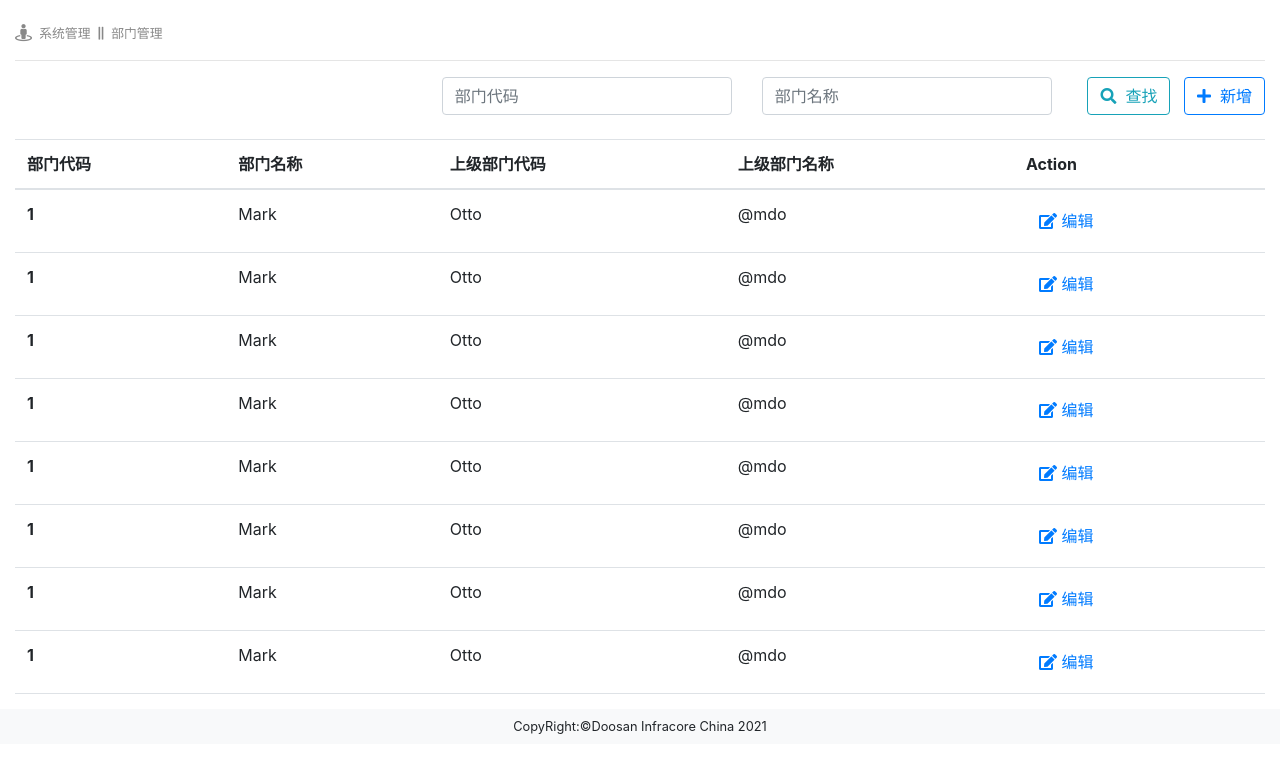
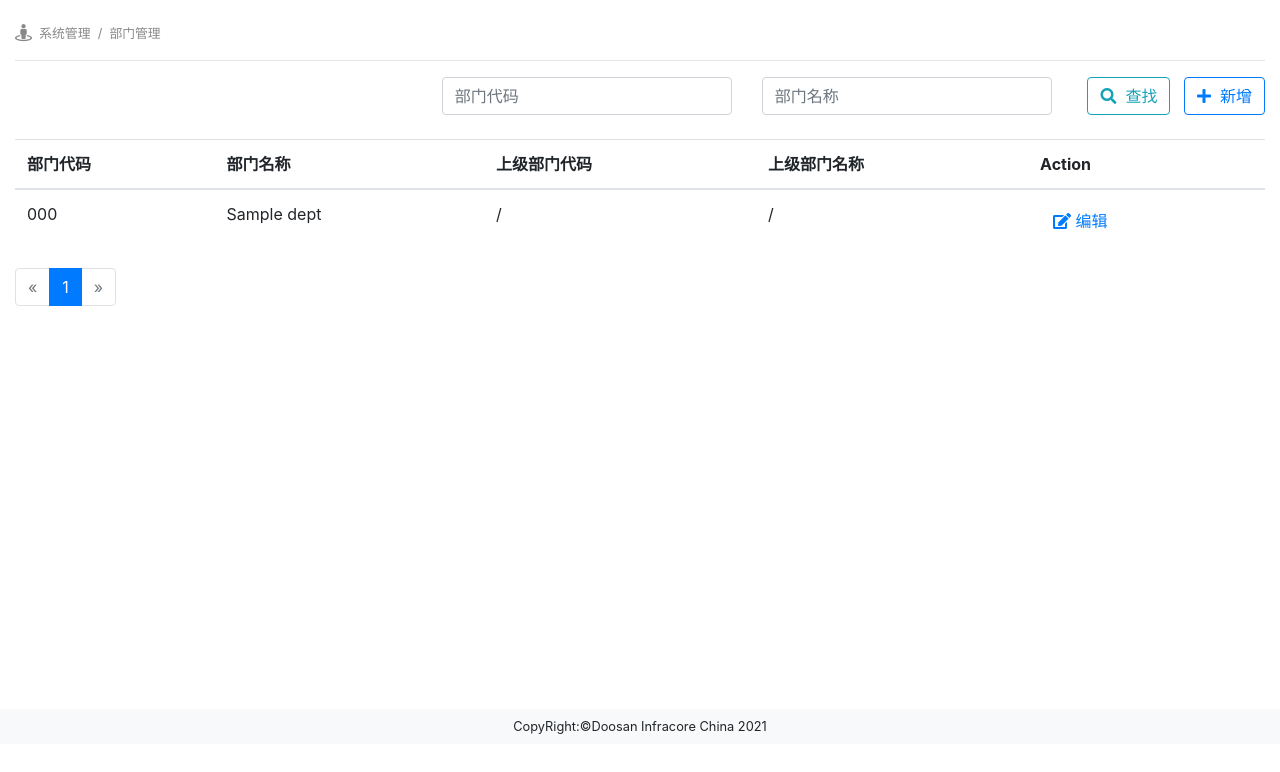
Before and after one commit to ItManHarry/pm, a Flask app: page /org/index in a window 1280 px wide. Shown: the part 56-828 px from the top of the page. After the commit the page ends 790 px from the top, so only its background shows below. Run offline with Flask 2, Linux system fonts and the light colour scheme; a user stored in the database is signed in; tables that the repository leaves empty hold one stand-in row (values such as "Sample post"); some libraries are stand-ins or nearby versions.

Commit message:
department add

```diff
--- a/pm/configs.py
+++ b/pm/configs.py
@@ -4,6 +4,7 @@ test_db = os.getenv('TEST_DB')
 pro_db = os.getenv('PRO_DB')
 class GlobalConfig():
     SECRET_KEY = os.getenv('SECRET_KEY', '123456789qazxswedcvfr!@#@452631')
+    ITEM_COUNT_PER_PAGE = 10
 class DevelopConfig(GlobalConfig):
     SQLALCHEMY_TRACK_MODIFICATIONS = False
     SQLALCHEMY_DATABASE_URI = os.getenv('DEVELOP_DATABASE_URL', dev_db)
--- /dev/null
+++ b/pm/forms/sys/org.py
@@ -0,0 +1,18 @@
+from flask_wtf import FlaskForm
+from wtforms import StringField, SelectField
+from wtforms.validators import DataRequired, Length, Email, Regexp, EqualTo
+from wtforms import ValidationError, validators
+from pm.models import BizDept
+class OrgSearchForm(FlaskForm):
+    code = StringField('部门代码', [validators.optional()])
+    name = StringField('部门名称', [validators.optional()])
+class OrgForm(FlaskForm):
+    '''departments = BizDept.query.order_by(BizDept.code.desc()).all()
+    department_list = []
+    for department in departments:
+        department_list.append((department.id, department.name))
+    print('Dept list is >>>>>>>>>> ', department_list)
+    '''
+    code = StringField('部门代码', validators=[DataRequired('请输入部门代码！')])
+    name = StringField('部门名称', validators=[DataRequired('请输入部门名称！')])
+    parent = SelectField('上级部门', [validators.optional()], choices=[])
--- a/pm/templates/sys/org/index.html
+++ b/pm/templates/sys/org/index.html
@@ -1,24 +1,26 @@
 {% extends 'base.html' %}
-{% block title %}用户管理{% endblock %}
+{% from 'bootstrap/pagination.html' import render_pagination with context %}
+{% block title %}部门管理{% endblock %}
 {% block main %}
 <div class="container-fluid" style="margin-top:20px;">
     <div class="row">
         <div class="col">
-            <small style="color:#888;"><i class="fas fa-lg fa-street-view"></i>&nbsp;&nbsp;系统管理&nbsp;&nbsp;<i class="fas fa-grip-lines-vertical"></i>&nbsp;&nbsp;部门管理 {{g.nav}}</small>
+            <small style="color:#888;"><i class="fas fa-lg fa-street-view"></i>&nbsp;&nbsp;系统管理&nbsp;&nbsp;/&nbsp;&nbsp;部门管理</small>
         </div>
     </div>
     <hr>
     <form method="post">
       <div class="row">
         <div class="col-3 offset-4 text-right">
-            <input type="text" class="form-control" placeholder="部门代码">
+            {{form.csrf_token}}
+            {{form.code(class='form-control', placeholder='部门代码')}}
         </div>
         <div class="col-3 text-right">
-            <input type="text" class="form-control" placeholder="部门名称">
+            {{form.name(class='form-control', placeholder='部门名称')}}
         </div>
         <div class="col-2 text-right">
-            <button class="btn btn-outline-info"><i class="fas fa-search"></i>&nbsp;&nbsp;查找</button>&nbsp;&nbsp;
-            <a class="btn btn-outline-primary" href="#"><i class="fas fa-plus"></i>&nbsp;&nbsp;新增</a>
+            <button class="btn btn-outline-info" type="submit"><i class="fas fa-search"></i>&nbsp;&nbsp;查找</button>&nbsp;&nbsp;
+            <a class="btn btn-outline-primary" href="{{url_for('org.add')}}"><i class="fas fa-plus"></i>&nbsp;&nbsp;新增</a>
         </div>
       </div>
     </form><br>
@@ -33,88 +35,25 @@
         </tr>
       </thead>
       <tbody>
+        {% if orgs %}
+            {% for org in orgs %}
                 <tr>
-            <th scope="row">1</th>
-            <td>Mark</td>
-            <td>Otto</td>
-            <td>@mdo</td>
+                    <td>{{org.code}}</td>
+                    <td>{{org.name}}</td>
+                    <td>{{org.my_parent_dept.code if org.my_parent_dept else '/'}}</td>
+                    <td>{{org.my_parent_dept.name if org.my_parent_dept else '/'}}</td>
                     <td>
                         <a href="#" class="btn btn-link"><i class="fas fa-edit"></i>&nbsp;编辑</a>
                     </td>
                 </tr>
+            {%endfor%}
+        {% else %}
             <tr>
-            <th scope="row">1</th>
-            <td>Mark</td>
-            <td>Otto</td>
-            <td>@mdo</td>
-            <td>
-                <a href="#" class="btn btn-link"><i class="fas fa-edit"></i>&nbsp;编辑</a>
-            </td>
+                <td colspan="5" class="text-center"><small>目前没有维护任何部门信息!!!</small></td>
             </tr>
-      <tr>
-            <th scope="row">1</th>
-            <td>Mark</td>
-            <td>Otto</td>
-            <td>@mdo</td>
-            <td>
-                <a href="#" class="btn btn-link"><i class="fas fa-edit"></i>&nbsp;编辑</a>
-            </td>
-        </tr>
-      <tr>
-            <th scope="row">1</th>
-            <td>Mark</td>
-            <td>Otto</td>
-            <td>@mdo</td>
-            <td>
-                <a href="#" class="btn btn-link"><i class="fas fa-edit"></i>&nbsp;编辑</a>
-            </td>
-        </tr>
-      <tr>
-            <th scope="row">1</th>
-            <td>Mark</td>
-            <td>Otto</td>
-            <td>@mdo</td>
-            <td>
-                <a href="#" class="btn btn-link"><i class="fas fa-edit"></i>&nbsp;编辑</a>
-            </td>
-        </tr>
-      <tr>
-            <th scope="row">1</th>
-            <td>Mark</td>
-            <td>Otto</td>
-            <td>@mdo</td>
-            <td>
-                <a href="#" class="btn btn-link"><i class="fas fa-edit"></i>&nbsp;编辑</a>
-            </td>
-        </tr>
-      <tr>
-            <th scope="row">1</th>
-            <td>Mark</td>
-            <td>Otto</td>
-            <td>@mdo</td>
-            <td>
-                <a href="#" class="btn btn-link"><i class="fas fa-edit"></i>&nbsp;编辑</a>
-            </td>
-        </tr>
-      <tr>
-            <th scope="row">1</th>
-            <td>Mark</td>
-            <td>Otto</td>
-            <td>@mdo</td>
-            <td>
-                <a href="#" class="btn btn-link"><i class="fas fa-edit"></i>&nbsp;编辑</a>
-            </td>
-        </tr>
-      <tr>
-            <th scope="row">1</th>
-            <td>Mark</td>
-            <td>Otto</td>
-            <td>@mdo</td>
-            <td>
-                <a href="#" class="btn btn-link"><i class="fas fa-edit"></i>&nbsp;编辑</a>
-            </td>
-        </tr>
+        {% endif %}
       </tbody>
     </table>
+    {{render_pagination(pagination, align='right')}}
 </div>
 {% endblock %}
--- a/pm/templates/sys/users/index.html
+++ b/pm/templates/sys/users/index.html
@@ -11,7 +11,7 @@
         <div class="col-12">
             <div class="row">
                 <div class="col">
-                    <small style="color:#888;"><i class="fas fa-lg fa-street-view"></i>&nbsp;&nbsp;系统管理&nbsp;&nbsp;<i class="fas fa-grip-lines-vertical"></i>&nbsp;&nbsp;用户管理 {{g.nav}}</small>
+                    <small style="color:#888;"><i class="fas fa-lg fa-street-view"></i>&nbsp;&nbsp;系统管理&nbsp;&nbsp;/&nbsp;&nbsp;用户管理 {{g.nav}}</small>
                 </div>
             </div>
             <hr>
--- a/pm/views/sys/org.py
+++ b/pm/views/sys/org.py
@@ -1,10 +1,30 @@
 '''
 系统部门信息管理
 '''
-from flask import Blueprint, render_template
+from flask import Blueprint, render_template, request, current_app, flash, redirect, url_for
 from flask_login import login_required
+from pm.models import BizDept
+from pm.forms.sys.org import OrgSearchForm, OrgForm
 bp_org = Blueprint('org', __name__)
 @bp_org.route('/index', methods=['GET', 'POST'])
 @login_required
 def index():
-    return render_template('sys/org/index.html')
+    code = ''
+    name = ''
+    form = OrgSearchForm()
+    if request.method == 'POST':
+        code = form.code.data
+        name = form.name.data
+    page = request.args.get('page', 1, type=int)
+    per_page = current_app.config['ITEM_COUNT_PER_PAGE']
+    pagination = BizDept.query.filter(BizDept.code.like('%'+code+'%'), BizDept.name.like('%'+name+'%')).order_by(BizDept.code.desc()).paginate(page, per_page)
+    orgs = pagination.items
+    return render_template('sys/org/index.html', pagination=pagination, orgs=orgs, form=form)
+
+@bp_org.route('/add', methods=['GET', 'POST'])
+def add():
+    form = OrgForm()
+    if form.validate_on_submit():
+        flash('部门添加成功！')
+        return redirect(url_for('.add'))
+    return render_template('sys/org/add.html', form=form)
```
Also changed, not shown: pm/templates/sys/org/add.html (added, +29 -0 lines), pm/forms/sys/__init__.py (added). Lines whose indentation alone changed are shown as unchanged.
